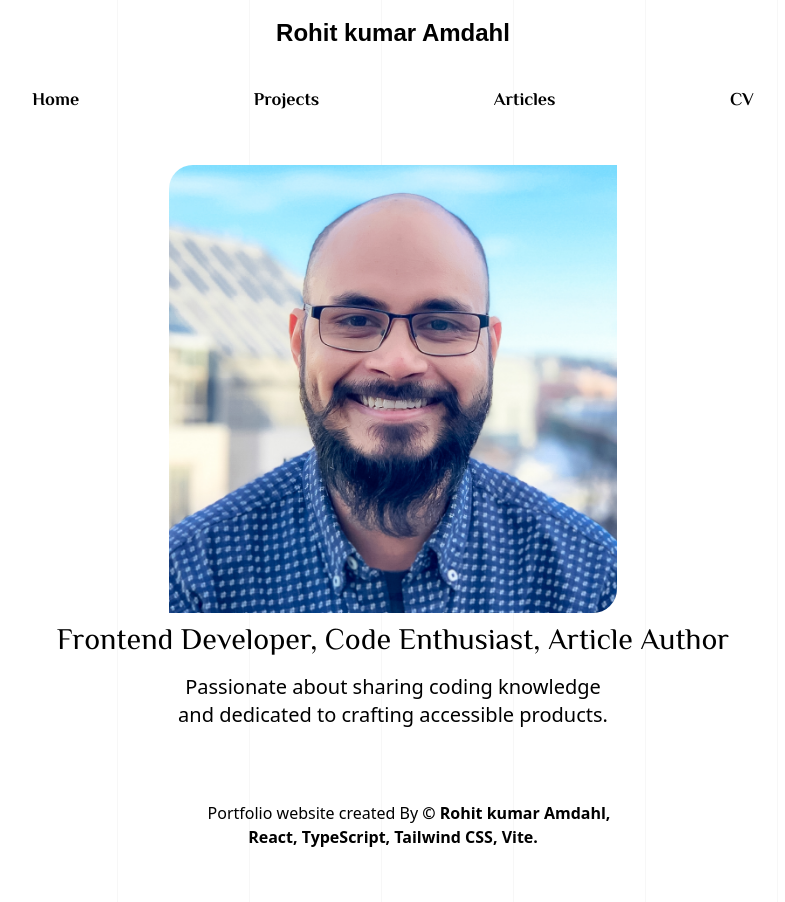
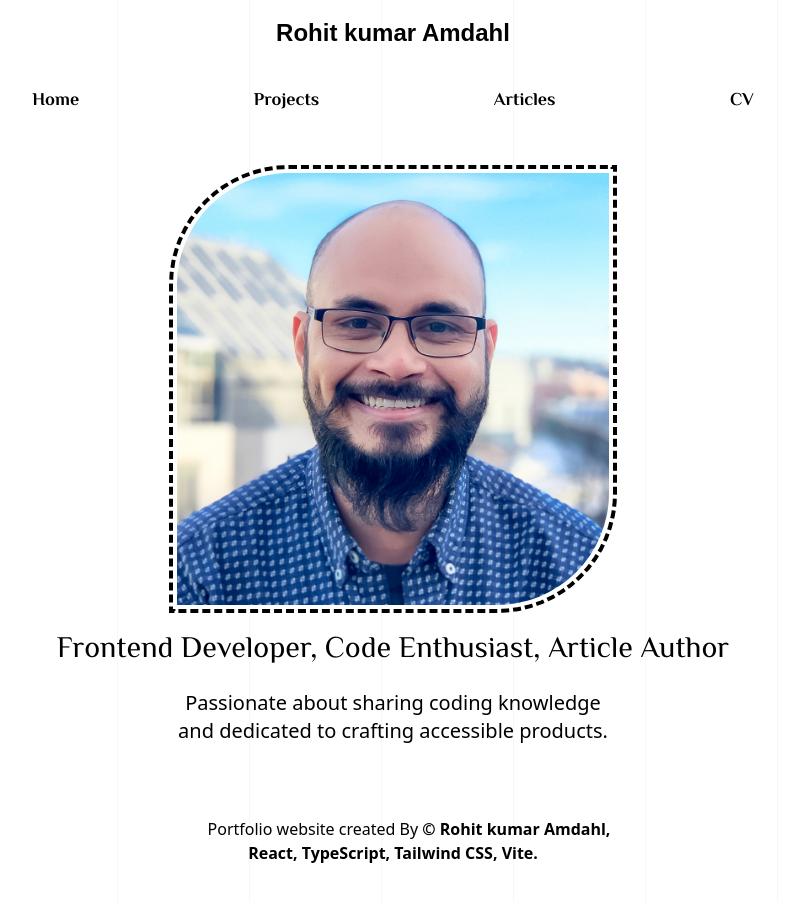
Before and after one commit to RohitAmdahl/portfolio-data, a React (Vite) app: page / in a window 1280 px wide. Shown: the top 902 px of the page, without its empty margins (247-1032 px from the left). Built offline with nearby package versions, Linux system fonts and the light colour scheme; a web font is replaced by a local one.

Commit message:
update img style

```diff
--- a/src/components/home/HomePage.tsx
+++ b/src/components/home/HomePage.tsx
@@ -10,10 +10,10 @@
           <img
             src={myPic}
             alt="profile picture of rohit kumar amdahl in the picture he is smiling and looks very happy, he seems kind person"
-            className=" rounded-br-3xl rounded-tl-3xl"
+            className=" rounded-br-[120px] rounded-tl-[120px] p-1 border-dashed border-4 border-black hover:border-dotted hover:border-4 hover:border-backgroundColor transition duration-300"
           />
         </div>
-        <h1 className="font-Philosopher text-3xl py-2 text-center">
+        <h1 className="font-Philosopher text-3xl py-4 text-center">
           Frontend Developer, Code Enthusiast, Article Author
         </h1>
         <p className="font-sans text-xl py-2 mx-auto max-w-md text-center">
```
